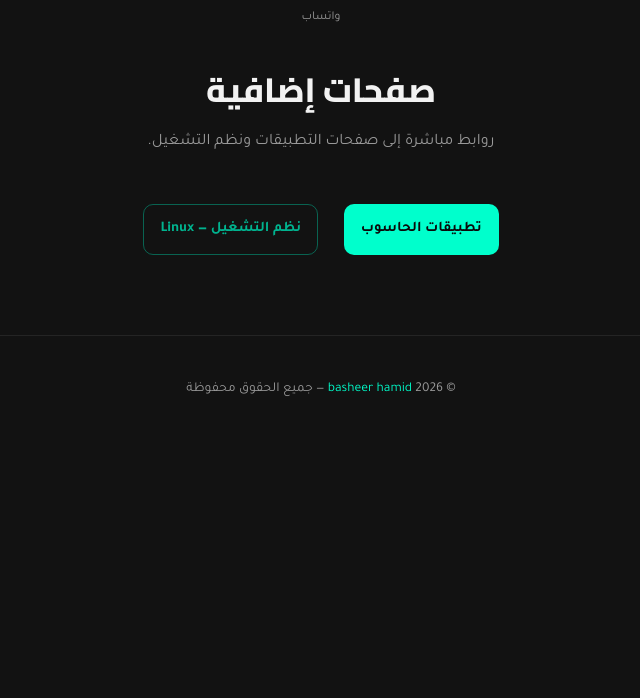
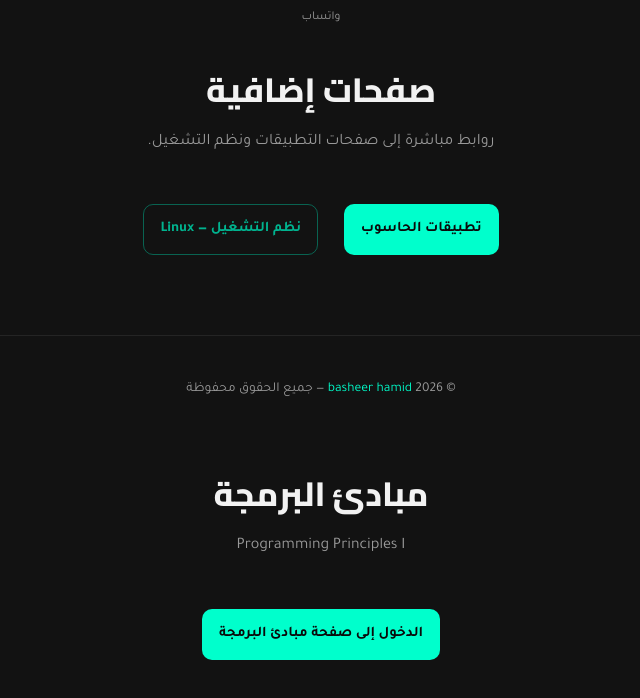
Before and after one commit to b2s7eer/basheer-hamid-site, a plain HTML site: page index.html in a window 1280 px wide. Shown: the part 2213-2911 px from the top of the page, without its empty margins (319-959 px from the left). Before the commit the page ends 2646 px from the top, so only its background shows below. Drawn offline with Linux system fonts and the light colour scheme.

Commit message:
Add Programming Principles link to homepage

```diff
--- a/index.html
+++ b/index.html
@@ -569,5 +569,5 @@
   document.getElementById('year').textContent = new Date().getFullYear();
 </script>
 
-</body>
+<section aria-label="مبادئ البرمجة"><div class="section-head"><h2>مبادئ البرمجة</h2><p>Programming Principles I</p></div><div class="social-row"><a class="btn btn-primary" href="py.html">الدخول إلى صفحة مبادئ البرمجة</a></div></section> </body>
 </html>
```
